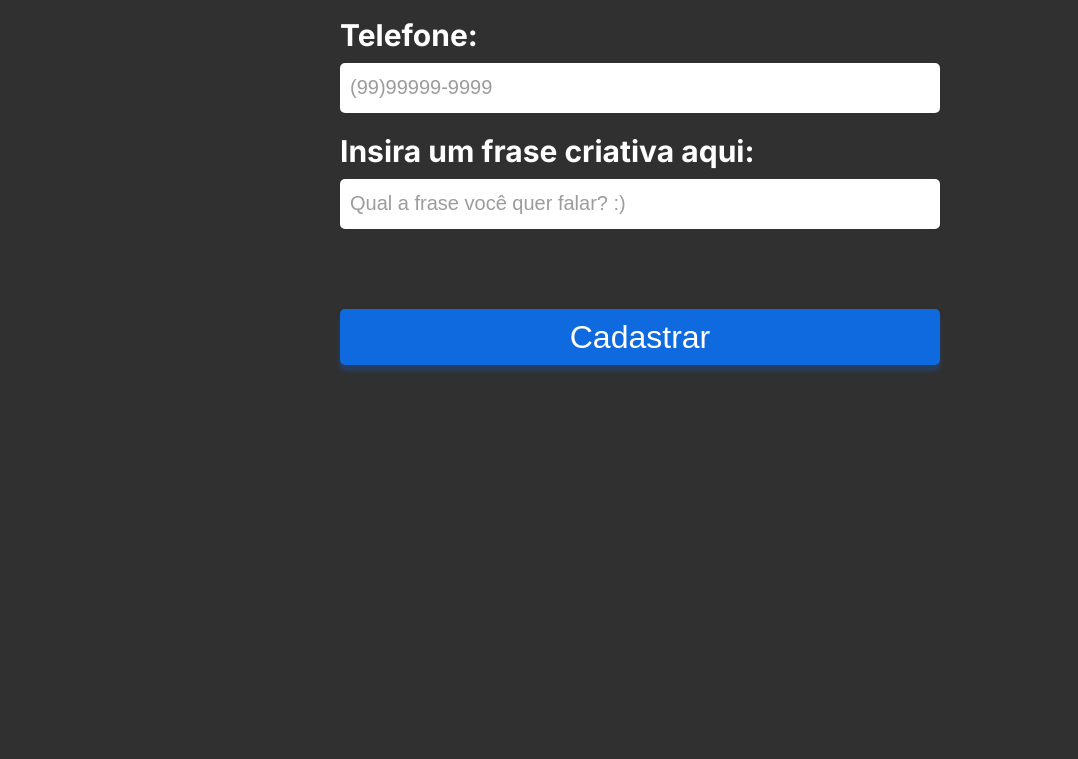
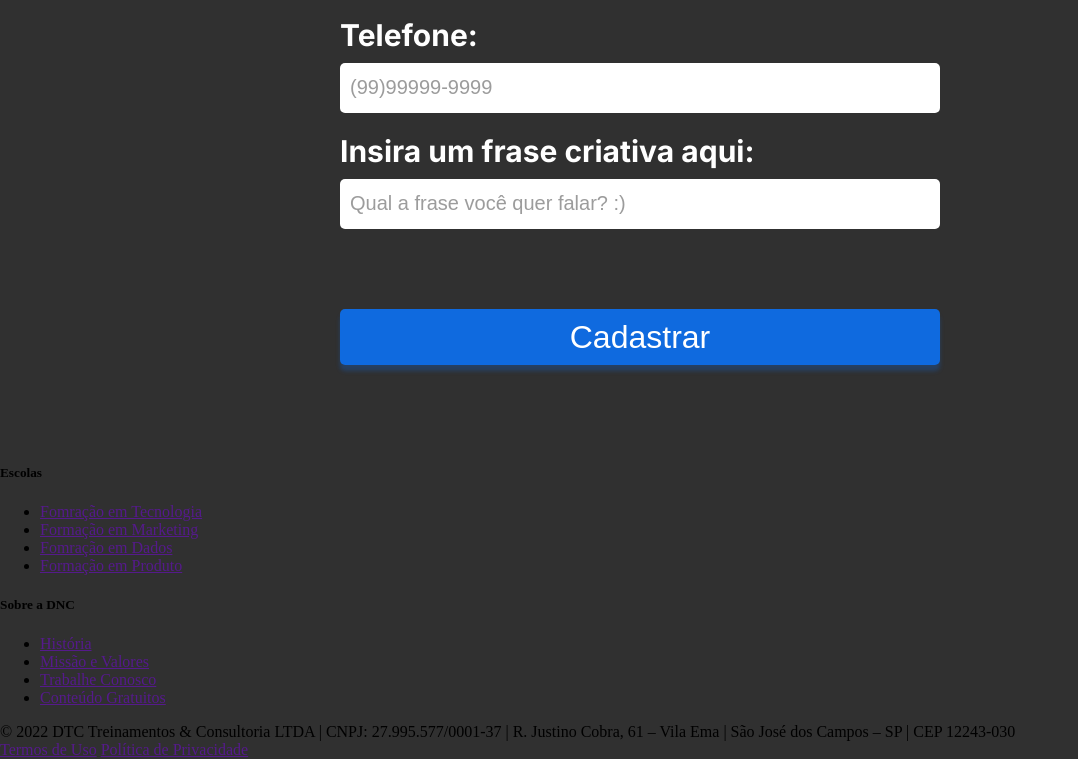
Before and after one commit to GuilhermeLustosa/bootcampdnc, a plain HTML site: page index.html in a window 1280 px wide. Shown: the part 1161-1920 px from the top of the page, without its empty margins (0-1078 px from the left). Before the commit the page ends 1626 px from the top, so only its background shows below. Drawn offline with Linux system fonts and the light colour scheme.

Commit message:
Criação do footer no html

```diff
--- a/index.html
+++ b/index.html
@@ -69,6 +69,37 @@
 
             <input type="submit" value="Cadastrar">
         </form>
+
     </section>
+
+    <footer>
+        <div class="linha1">
+            <nav>
+                <h5>Escolas</h5>
+                <ul>
+                    <li><a href="">Fomração em Tecnologia</a></li>
+                    <li><a href="">Formação em Marketing</a></li>
+                    <li><a href="">Fomração em Dados</a></li>
+                    <li><a href="">Formação em Produto</a></li>
+                </ul>
+            </nav>
+
+            <nav>
+                <h5>Sobre a DNC</h5>
+                <ul>
+                    <li><a href="">História</a></li>
+                    <li><a href="">Missão e Valores</a></li>
+                    <li><a href="">Trabalhe Conosco</a></li>
+                    <li><a href="">Conteúdo Gratuitos</a></li>
+                </ul>
+            </nav>
+
+        </div>
+        <div class="endereco">© 2022 DTC Treinamentos & Consultoria LTDA | CNPJ: 27.995.577/0001-37 | R. Justino Cobra, 61 – Vila Ema | São José dos Campos – SP | CEP 12243-030</div>
+        <div class="linha2">
+            <a href="">Termos de Uso</a>
+            <a href="">Política de Privacidade</a>
+        </div>
+    </footer>
 </body>
 </html>
```
